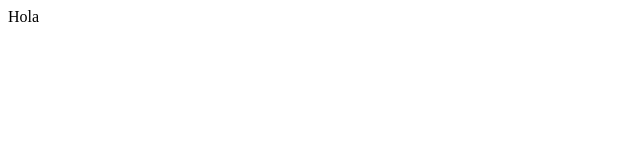
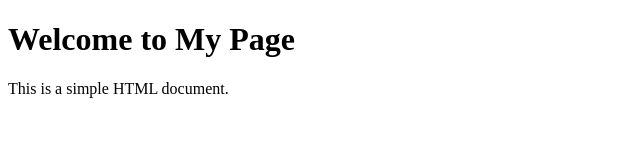
Before and after one commit to BrianMatheo/practica-2025-primera-vez, a plain HTML site: page index.html in a window 1280 px wide. Shown: the whole page, without its empty margins (0-640 px from the left). Drawn offline with Linux system fonts and the light colour scheme.

Commit message:
rama develop creada con html distinta

```diff
--- a/index.html
+++ b/index.html
@@ -6,6 +6,10 @@
     <title>Document</title>
 </head>
 <body>
-    Hola
+    <h1>Welcome to My Page</h1>
+    <p>This is a simple HTML document.</p>
+    <script>
+        console.log("Hello, World!");
+    </script>
 </body>
 </html>
```
